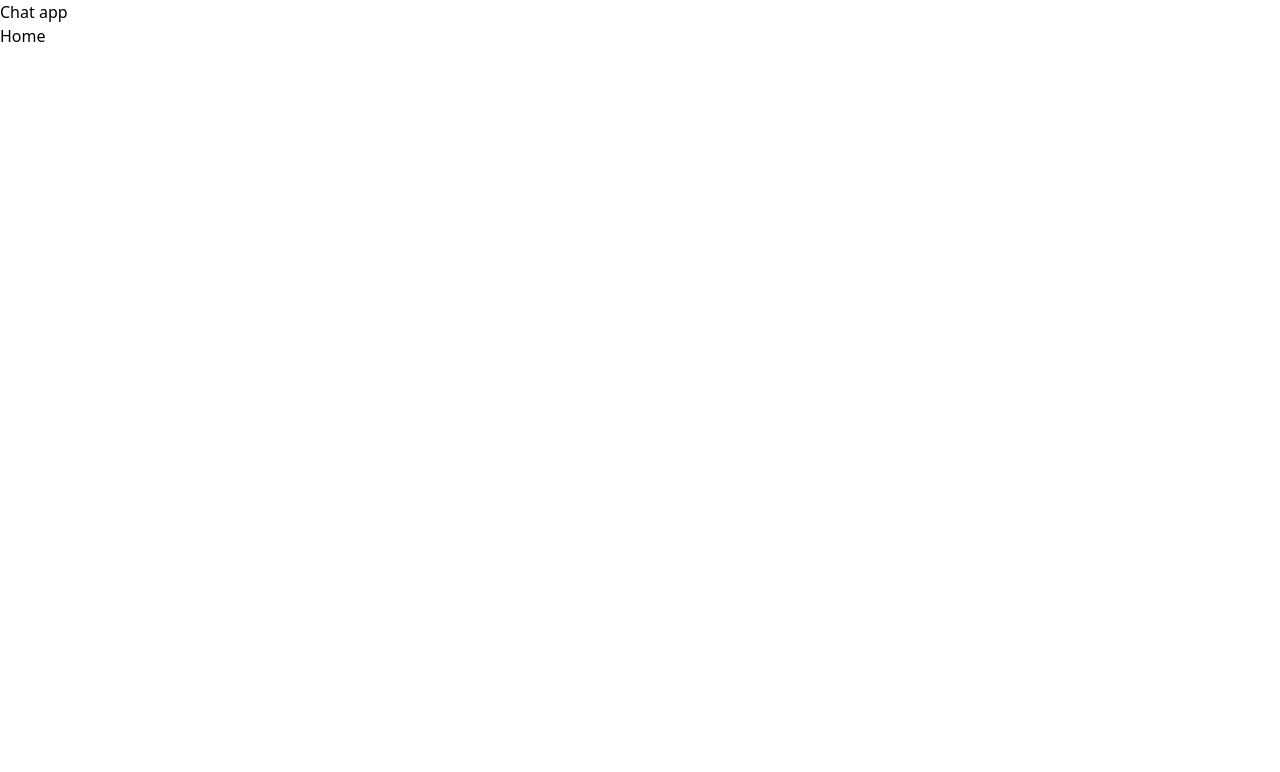
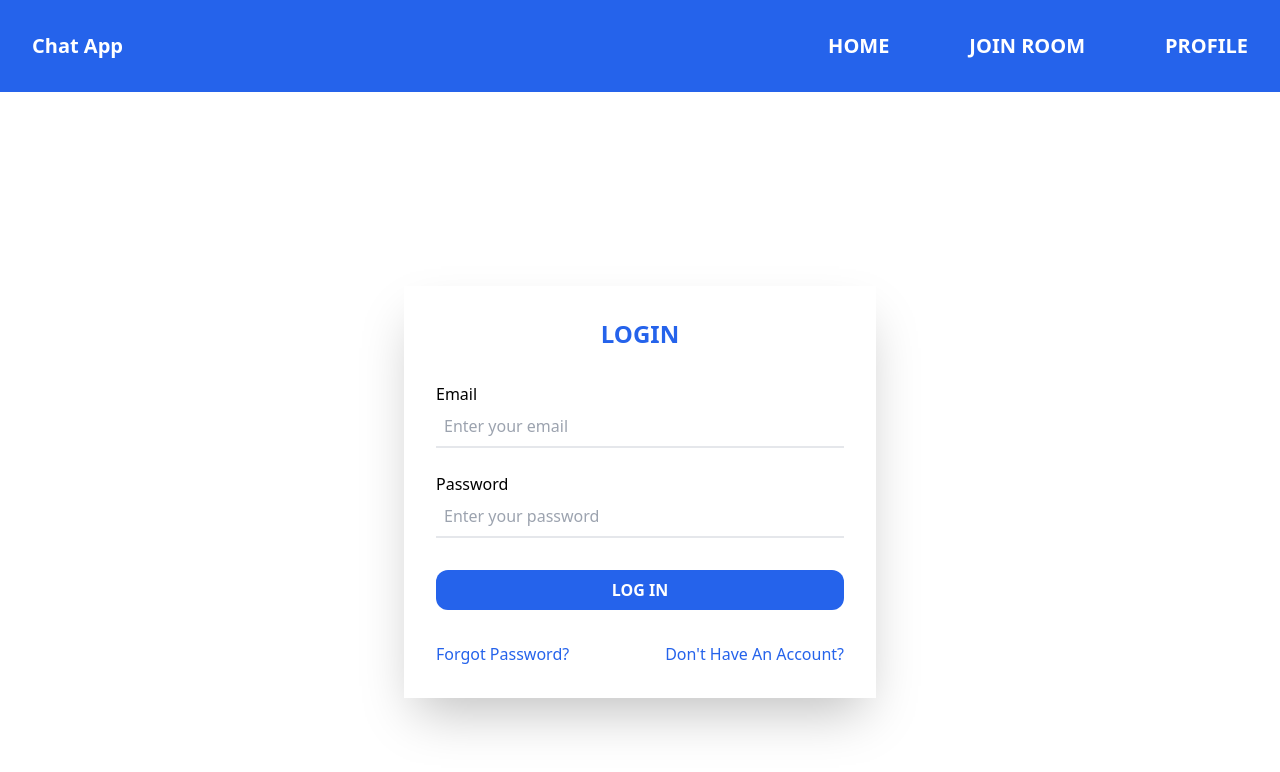
Before and after one commit to Tadeo-2404/Chat-App, a React (Vite) app in the folder frontend/: page / in a window 1280 px wide. Shown: the top 772 px of the page. Built offline with nearby package versions, Linux system fonts and the light colour scheme; no server answers.

Commit message:
Creando LogIn component
Creando la pagina de LogIn

```diff
--- a/frontend/src/components/Home.jsx
+++ b/frontend/src/components/Home.jsx
@@ -1,8 +1,61 @@
-
+import { Link } from "react-router-dom";
 const Home = () => {
   return (
-    <div>Home</div>
-  )
-}
+    <div className="bg-white shadow-2xl">
+      <form
+        action="/"
+        method="post"
+        className="p-8 flex flex-col justify-center items-center gap-8"
+      >
+        <legend className="text-blue-600 text-2xl uppercase font-bold">
+          Login
+        </legend>
+        <fieldset className="flex flex-col justify-center items-center gap-6 w-full">
+          <div className="flex flex-col justify-start items-start w-full">
+            <label htmlFor="email">Email</label>
+            <input
+              type="text"
+              name="email"
+              id="email"
+              placeholder="Enter your email"
+              className="p-2 outline-none border-b-2 active:border-blue-600 hover:border-blue-600 focus:border-blue-600 font-xl w-full"
+            />
+          </div>
+          <div className="flex flex-col justify-start items-start w-full">
+            <label htmlFor="email">Password</label>
+            <input
+              type="password"
+              name="password"
+              id="password"
+              placeholder="Enter your password"
+              className="p-2 outline-none border-b-2 active:border-blue-600 hover:border-blue-600 focus:border-blue-600 font-xl w-full"
+            />
+          </div>
+        </fieldset>
+        <div className="flex justify-between text-center w-full">
+          <input
+            type="submit"
+            className="bg-blue-600 text-white p-2 font-semibold text-md w-full uppercase rounded-xl hover:bg-gradient-to-r hover:from-blue-400"
+            value="Log In"
+          />
+        </div>
 
-export default Home
+        <div className="flex justify-between w-full gap-24 text-center">
+          <Link to="/forgot-password">
+            <p className="text-blue-600 capitalize hover:underline">
+              forgot password?
+            </p>
+          </Link>
+
+          <Link to="/register">
+            <p className="text-blue-600 capitalize hover:underline">
+              Don't have an account?
+            </p>
+          </Link>
+        </div>
+      </form>
+    </div>
+  );
+};
+
+export default Home;
--- /dev/null
+++ b/frontend/src/components/NavBar.jsx
@@ -0,0 +1,25 @@
+import { Link } from "react-router-dom";
+const NavBar = () => {
+  return (
+    <nav className="bg-blue-600 text-white font-bold flex justify-between items-center w-full p-8 text-xl">
+      <div>
+        <Link to="/">
+          <h1 className="capitalize">chat app</h1>
+        </Link>
+      </div>
+      <div className="flex justify-between items-center gap-20 uppercase">
+        <Link className="hover:-translate-y-1" to="/">
+          <p>Home</p>
+        </Link>
+        <Link className="hover:-translate-y-1" to="/join-room">
+          <p>Join Room</p>
+        </Link>
+        <Link className="hover:-translate-y-1" to="/profile">
+          <p>Profile</p>
+        </Link>
+      </div>
+    </nav>
+  );
+};
+
+export default NavBar;
--- a/frontend/src/components/layout/TemplateLayout.jsx
+++ b/frontend/src/components/layout/TemplateLayout.jsx
@@ -1,11 +1,14 @@
 import { Outlet } from 'react-router-dom';
+import NavBar from '../NavBar';
 const TemplateLayout = () => {
   return (
     <div>
-        <h1>Chat app</h1>
+      <NavBar/>
+      <div className='h-screen flex flex-col justify-center items-center'>
         <Outlet />
+      </div>
     </div>
-  )
+  );
 }
 
 export default TemplateLayout
```
